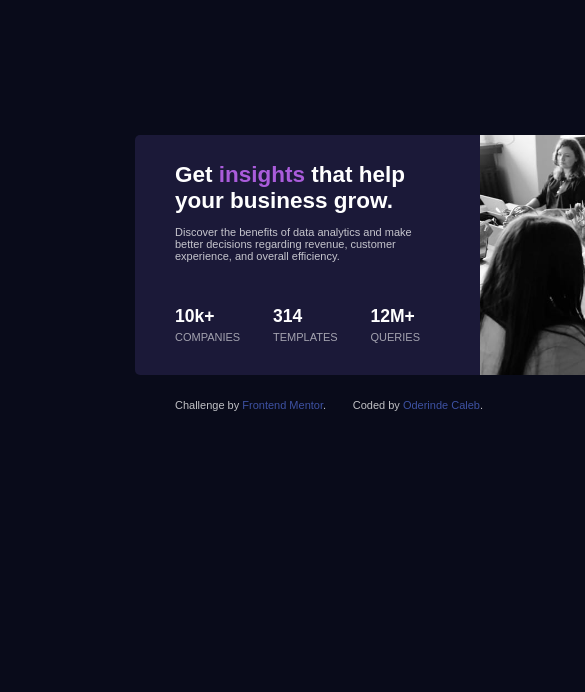
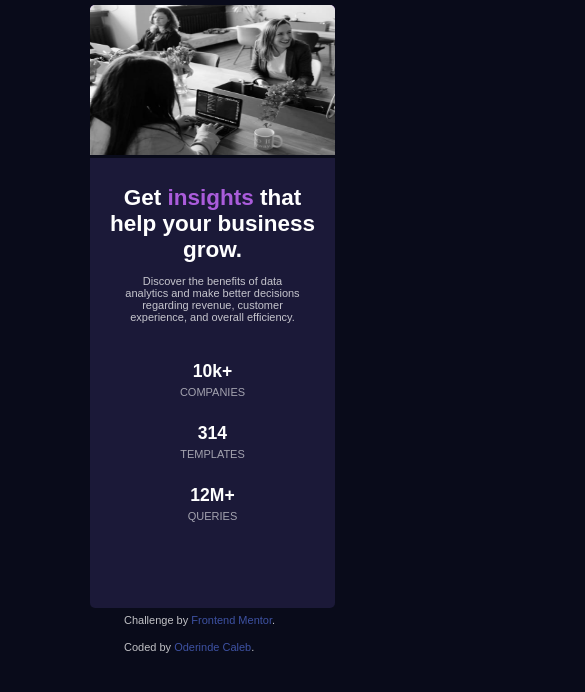
Before and after one commit to Oderindecaleb/stats-preview-card-component-main, a plain HTML site: page index.html in a window 390 px wide. Shown: the top 692 px of the page, 585 px wide, since content can reach past the window. Drawn offline with Linux system fonts and the light colour scheme.

Commit message:
responsiveness

```diff
--- a/style.css
+++ b/style.css
@@ -78,3 +78,51 @@ img {
     border-top-right-radius: 5px;
     border-bottom-right-radius: 5px;
 }
+
+@media screen and (max-width: 768px) {
+    body {
+        display: flex;
+        flex-direction: column-reverse;
+        margin-top: 5px;
+        margin-left: 6em;
+    }
+    .header {
+        height: 30em;
+        width: 245px;
+        text-align: center;
+        padding-left: 19px;
+        padding-right: 19px;
+        border-top-right-radius: 0px;
+        border-top-left-radius: 0.0px;
+        border-bottom-left-radius: 5px;
+        border-bottom-right-radius: 5px;
+    }
+    .header p {
+        text-align: center;
+        padding-left: 15px;
+        padding-right: 15px;
+        padding-bottom: 0px;
+    }
+    .stats {
+        flex-direction: column;
+        padding-top: 2.5em;
+    }
+    .statscontent {
+        padding-bottom: 25px;
+    }
+    img {
+        height: 10em;
+        width: 245px;
+        border-bottom-left-radius: 0px;
+        border-bottom-right-radius: 0px;
+        border-top-left-radius: 5px;
+    }
+    .attribution {
+        flex-direction: column;
+        text-align-last: left;
+        margin-top: 5em;
+    }
+    .attribution p {
+        margin-bottom: 3px;
+    }
+}
```
